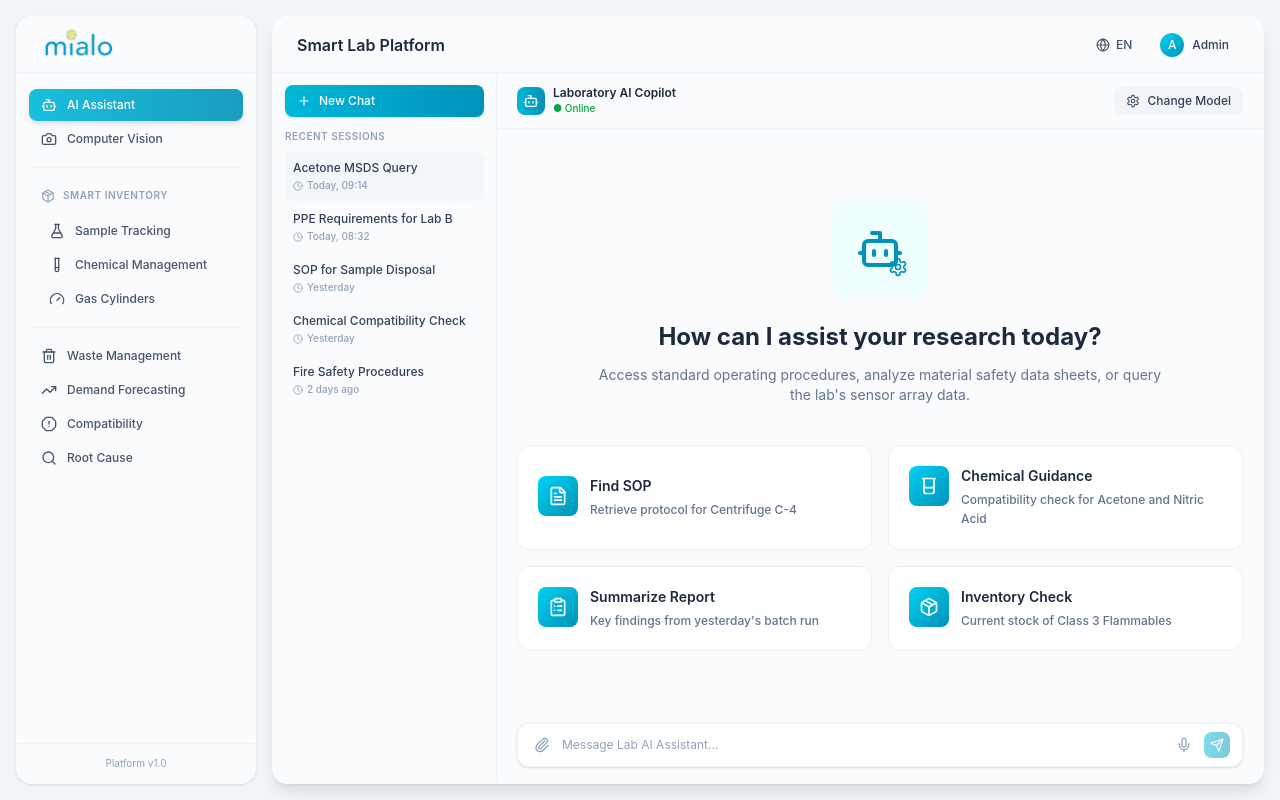
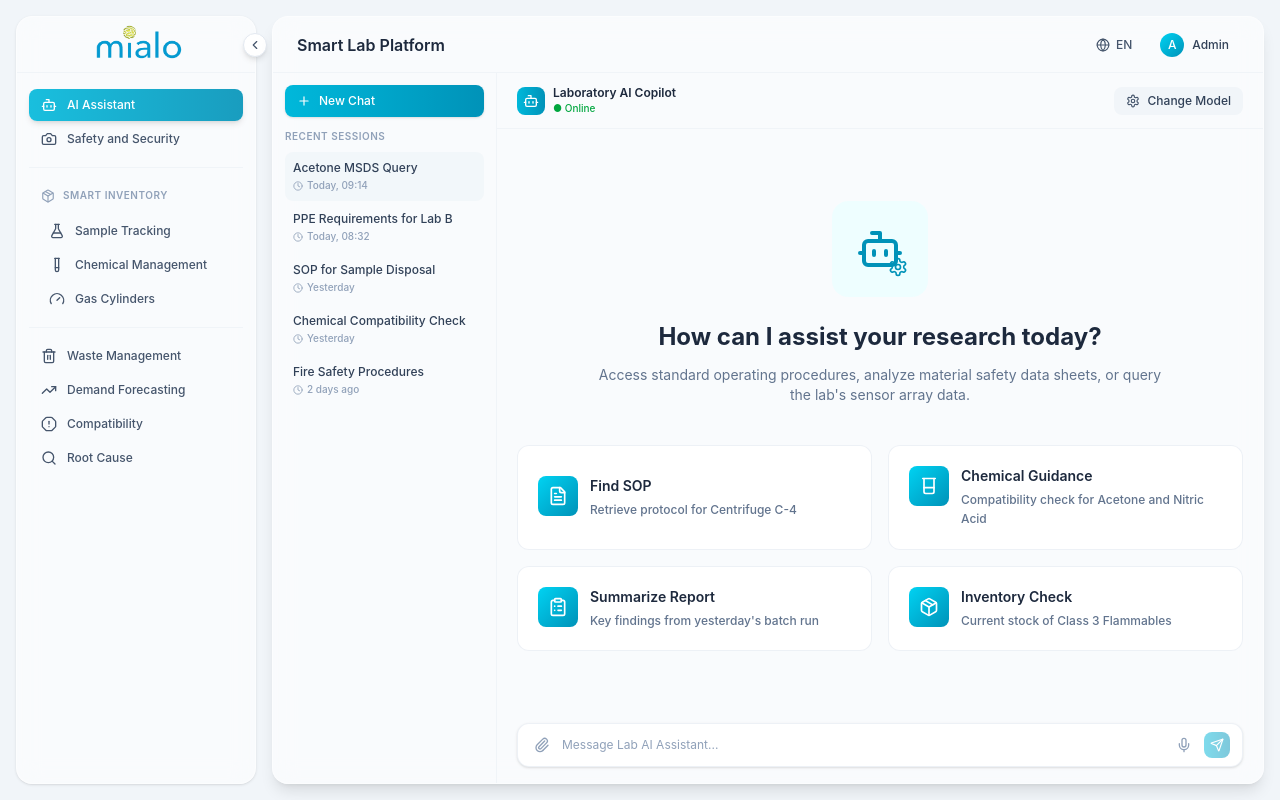
Before and after one commit to akashachu28/Smart-lab-ui, a React (Vite) app: page /ai-assistant in a window 1280 px wide. Built offline with nearby package versions, Linux system fonts and the light colour scheme.

Commit message:
Add collapsible sidebar with toggle button and brain logo

```diff
--- a/src/app/components/Layout.tsx
+++ b/src/app/components/Layout.tsx
@@ -1,3 +1,4 @@
+import { useState } from 'react';
 import { Outlet, NavLink } from 'react-router';
 import {
   Bot,
@@ -10,19 +11,20 @@ import {
   TrendingUp,
   AlertOctagon,
   Search,
-  Bell,
-  Settings,
-  Globe
+  Globe,
+  ChevronLeft,
+  ChevronRight
 } from 'lucide-react';
 import { ImageWithFallback } from './figma/ImageWithFallback';
 import logo from '../../imports/mialoLogo-1.png';
+import brainLogo from '../../imports/brainLogo.png';
 
 // Navigation structure with groups
 const navigationGroups = [
   {
     items: [
       { name: 'AI Assistant', path: '/ai-assistant', icon: Bot, description: 'Lab Copilot' },
-      { name: 'Computer Vision', path: '/computer-vision', icon: Camera, description: 'Live Monitoring' },
+      { name: 'Safety and Security', path: '/computer-vision', icon: Camera, description: 'Live Monitoring' },
     ]
   },
   {
@@ -44,20 +46,34 @@ const navigationGroups = [
 ];
 
 export function Layout() {
+  const [isCollapsed, setIsCollapsed] = useState(false);
+
   return (
     <div className="flex h-screen bg-slate-100 p-4 gap-4">
       {/* Sidebar */}
-      <aside className="w-60 bg-white/60 backdrop-blur-md flex flex-col rounded-2xl shadow-sm border border-white/40">
+      <aside className={`${isCollapsed ? 'w-16' : 'w-60'} bg-white/60 backdrop-blur-md flex flex-col rounded-2xl shadow-sm border border-white/40 transition-all duration-300`}>
         {/* Logo */}
-        <div className="h-14 flex items-center px-5 border-b border-slate-200/40">
-          <ImageWithFallback src={logo} alt="mialo" className="h-8 object-contain" />
+        <div className="h-14 flex items-center justify-between px-3 border-b border-slate-200/40 relative">
+          {!isCollapsed && (
+            <ImageWithFallback src={logo} alt="mialo" className="h-10 object-contain mx-auto" />
+          )}
+          {isCollapsed && (
+            <ImageWithFallback src={brainLogo} alt="brain" className="h-8 object-contain mx-auto" />
+          )}
+          <button
+            onClick={() => setIsCollapsed(!isCollapsed)}
+            className="absolute -right-3 top-1/2 -translate-y-1/2 w-6 h-6 bg-white rounded-full shadow-md border border-slate-200 flex items-center justify-center text-slate-600 hover:bg-slate-50 hover:text-cyan-600 transition-all duration-200 z-10"
+            title={isCollapsed ? 'Expand sidebar' : 'Collapse sidebar'}
+          >
+            {isCollapsed ? <ChevronRight className="w-3.5 h-3.5" /> : <ChevronLeft className="w-3.5 h-3.5" />}
+          </button>
         </div>
 
         {/* Navigation */}
         <nav className="flex-1 overflow-y-auto py-4 px-3">
           {navigationGroups.map((group, groupIndex) => (
             <div key={groupIndex}>
-              {group.groupName && (
+              {group.groupName && !isCollapsed && (
                 <div className="px-3 py-2 mb-1">
                   <div className="flex items-center gap-2">
                     <Package className="w-3.5 h-3.5 text-slate-400" />
@@ -71,17 +87,25 @@ export function Layout() {
                 <NavLink
                   key={item.path}
                   to={item.path}
+                  title={isCollapsed ? item.name : ''}
                 >
                   {({ isActive }) => (
-                    <div className={`flex items-center gap-2.5 px-3 py-2 rounded-lg mb-0.5 transition-all duration-200 ${
+                    <div className={`flex items-center gap-2.5 ${isCollapsed ? 'justify-center px-2' : 'px-3'} py-2 rounded-lg mb-0.5 transition-all duration-200 ${
                       isActive
                         ? 'bg-gradient-to-r from-cyan-500/90 to-cyan-600/90 text-white shadow-md backdrop-blur-sm'
                         : 'text-slate-600 hover:bg-slate-100/60'
-                    } ${group.groupName ? 'ml-2' : ''}`}>
+                    } ${group.groupName && !isCollapsed ? 'ml-2' : ''} relative group`}>
                       <item.icon className="w-4 h-4 flex-shrink-0" />
-                      <div className="flex-1 min-w-0">
-                        <div className="font-medium truncate text-xs">{item.name}</div>
-                      </div>
+                      {!isCollapsed && (
+                        <div className="flex-1 min-w-0">
+                          <div className="font-medium truncate text-xs">{item.name}</div>
+                        </div>
+                      )}
+                      {isCollapsed && (
+                        <div className="absolute left-full ml-2 px-2 py-1 bg-slate-800 text-white text-xs rounded opacity-0 group-hover:opacity-100 pointer-events-none whitespace-nowrap z-50 transition-opacity duration-200">
+                          {item.name}
+                        </div>
+                      )}
                     </div>
                   )}
                 </NavLink>
@@ -94,11 +118,11 @@ export function Layout() {
         </nav>
 
         {/* Footer */}
-        <div className="border-t border-slate-200/40 px-4 py-3">
+        {/* <div className="border-t border-slate-200/40 px-4 py-3">
           <div className="text-[10px] text-slate-400 text-center">
-            Platform v1.0
+
           </div>
-        </div>
+        </div> */}
       </aside>
 
       {/* Main Content Area */}
```
Also changed, not shown: 32 other files (tests, documents, lock files or other folders).
